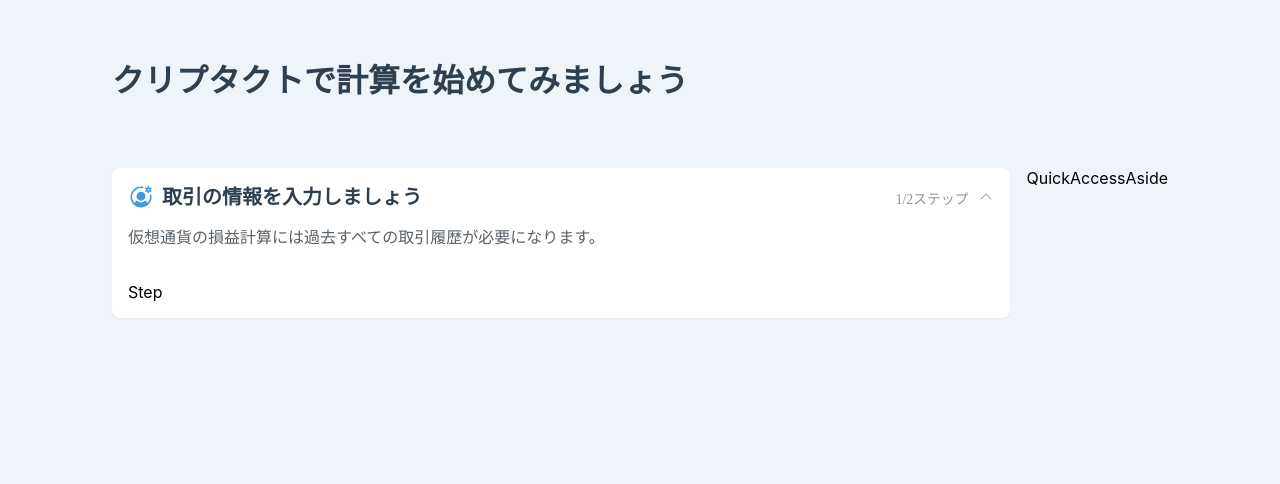
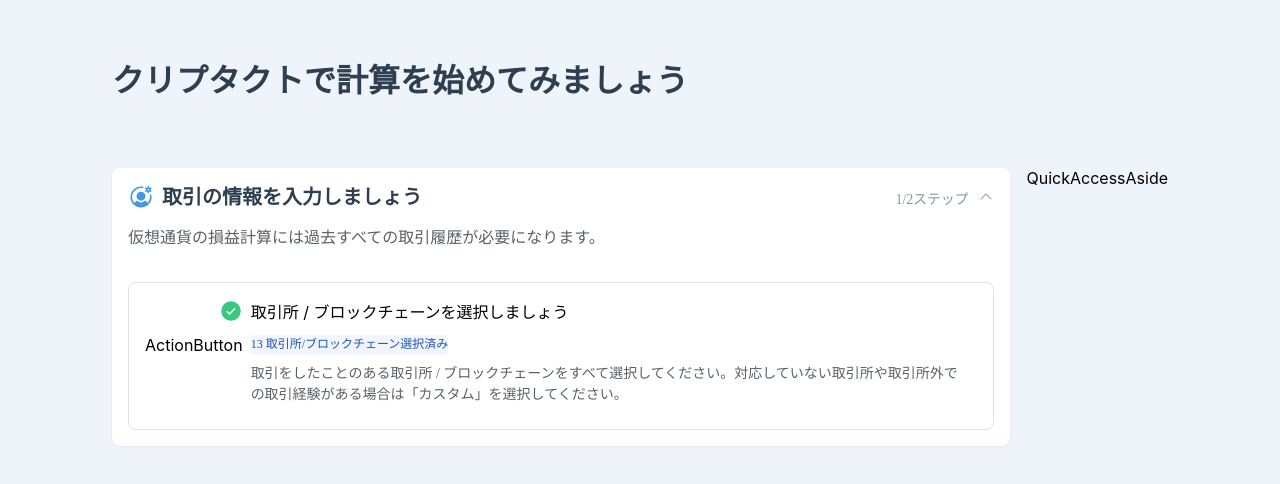
Before and after one commit to fvilar/pafin_exercise, a React (Create React App) app: page / in a window 1280 px wide. Shown: the top 484 px of the page. Built offline with nearby package versions, Linux system fonts and the light colour scheme.

Commit message:
Creation of Step component

```diff
--- a/src/components/Step.tsx
+++ b/src/components/Step.tsx
@@ -1,7 +1,30 @@
-import React from 'react'
+import React from "react";
+import ActionButton from "./ActionButton";
+import {
+  UserCircleGear,
+  CaretUp,
+  CheckCircle,
+  ArrowRight,
+} from "@phosphor-icons/react";
 
 export default function Step() {
   return (
-    <div>Step</div>
-  )
+    <div className="transaction_body_card">
+      <div className="transtaction_body_card_status">
+        <CheckCircle size={24} color="#38C97C" weight="fill"></CheckCircle>
+      </div>
+      <div className="transtaction_body_card_title">
+        取引所 / ブロックチェーンを選択しましょう
+      </div>
+      <div className="transtaction_body_card_infotop">
+        13 取引所/ブロックチェーン選択済み
+      </div>
+      <div className="transtaction_body_card_description">
+        取引をしたことのある取引所 /
+        ブロックチェーンをすべて選択してください。対応していない取引所や取引所外での取引経験がある場合は「カスタム」を選択してください。
+      </div>
+      <ActionButton></ActionButton>
+      <div className="transtaction_body_card_infobottom"></div>
+    </div>
+  );
 }
```
